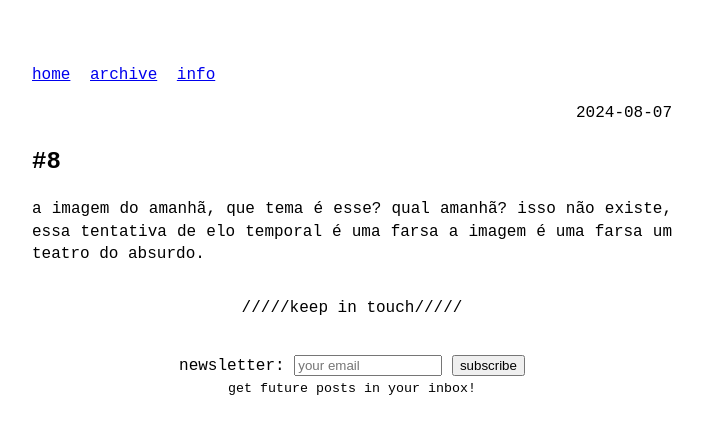
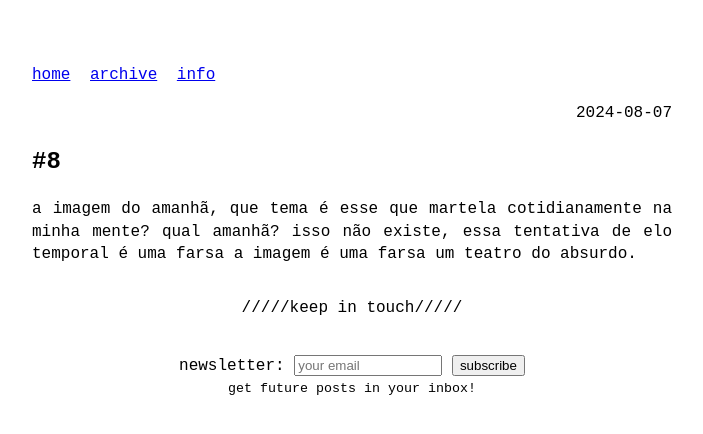
Before and after one commit to odaniloluna/odaniloluna.github.io, a Jekyll site: the page built from _posts/2024-08-07-#8.md, in a window 1280 px wide. Shown: the top 434 px of the page, without its empty margins (288-991 px from the left). Built offline with Jekyll 4.4.1, drawn with Linux system fonts in a browser that asks for light colours.

Commit message:
Update 2024-08-07-#8.md

```diff
--- a/_posts/2024-08-07-#8.md
+++ b/_posts/2024-08-07-#8.md
@@ -5,4 +5,4 @@ slug: #8
 ---
 
 <p class="description" style="text-align: justify;">
-a imagem do amanhã, que tema é esse? qual amanhã? isso não existe, essa tentativa de elo temporal é uma farsa a imagem é uma farsa um teatro do absurdo.
+a imagem do amanhã, que tema é esse  que martela cotidianamente na minha mente? qual amanhã? isso não existe, essa tentativa de elo temporal é uma farsa a imagem é uma farsa um teatro do absurdo.
```
